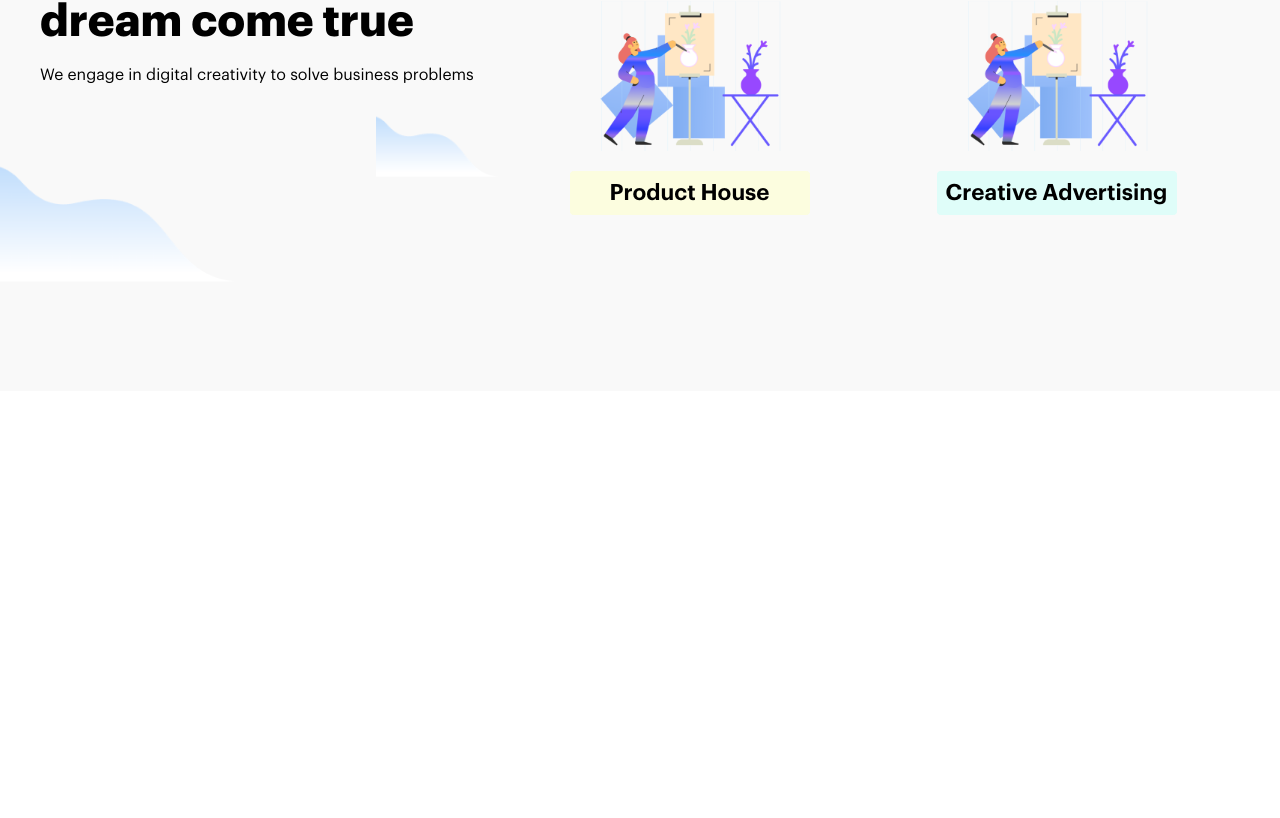
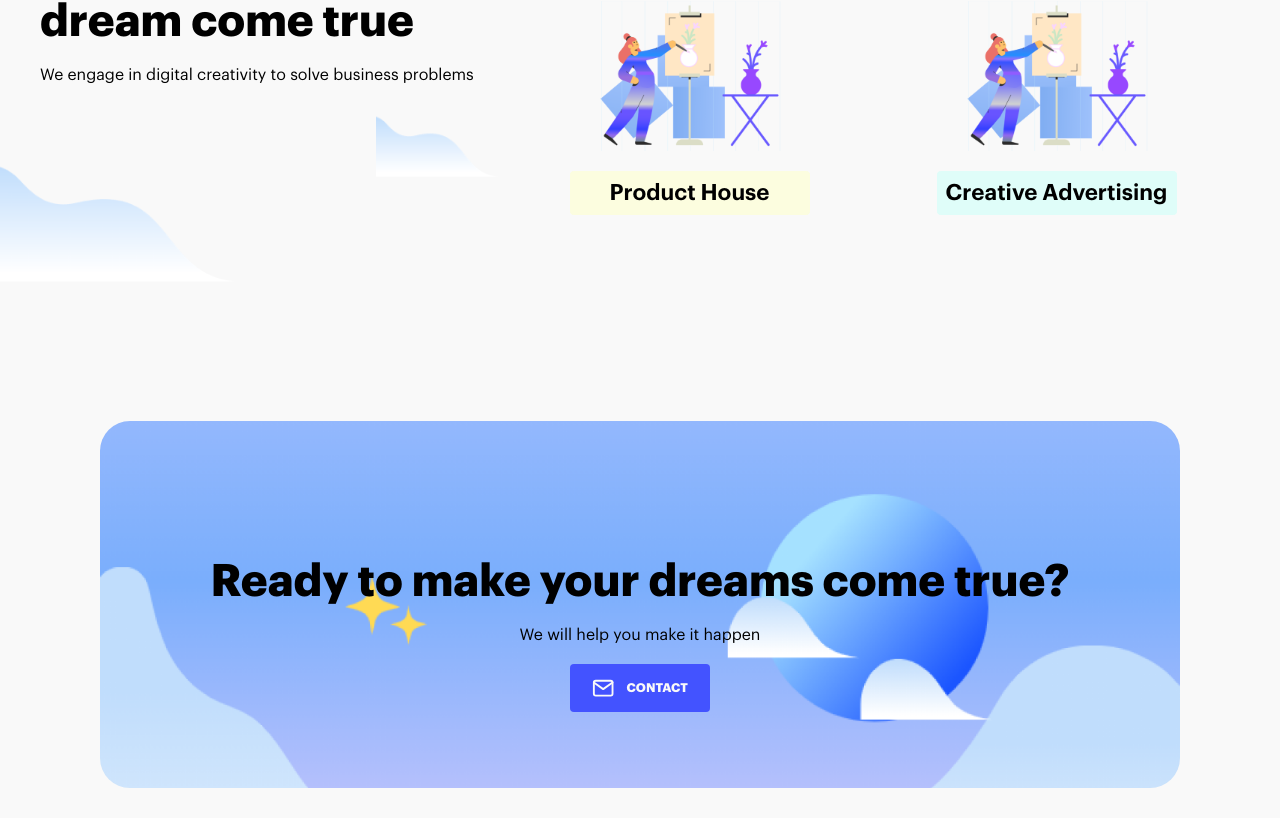
Before and after one commit to LuccaZVPS/simple-agency-spa, a React (Create React App) app: page / in a window 1280 px wide. Shown: the part 1209-2027 px from the top of the page. Before the commit the page ends 1600 px from the top, so only its background shows below. Built offline with nearby package versions, Linux system fonts and the light colour scheme.

Commit message:
feat:add contact session

```diff
--- /dev/null
+++ b/src/components/Contact/index.tsx
@@ -0,0 +1,15 @@
+import { ContactButton } from "../shared/ContactButton";
+import { Container } from "./styles";
+
+export function Contact() {
+  return (
+    <Container>
+      <img src="/contact-background.png" alt="" />
+      <div className="content-contact">
+        <h2>Ready to make your dreams come true?</h2>
+        <p>We will help you make it happen</p>
+        <ContactButton />
+      </div>
+    </Container>
+  );
+}
--- /dev/null
+++ b/src/components/Contact/styles.ts
@@ -0,0 +1,83 @@
+import styled from "styled-components";
+
+export const Container = styled.div`
+  width: 100%;
+  display: flex;
+  justify-content: center;
+  padding: 30px;
+  padding-left: 100px;
+  padding-right: 100px;
+  position: relative;
+  img {
+    width: 100%;
+    height: auto;
+    border-radius: 30px;
+  }
+  .content-contact {
+    position: absolute;
+    width: 100%;
+    height: 100%;
+    border-radius: 30px;
+    display: flex;
+    flex-direction: column;
+    justify-content: center;
+    align-items: center;
+    background-repeat: no-repeat;
+    background-size: cover;
+    gap: 20px;
+    h2 {
+      font-size: 3.5rem;
+    }
+    p {
+      font-size: 1.1rem;
+    }
+  }
+
+  @media (max-width: 1450px) {
+    .content-contact {
+      height: 100%;
+      background-size: auto;
+
+      h2 {
+        text-align: center;
+        width: 100%;
+        font-size: 2.8rem;
+      }
+      p {
+        font-size: 1rem;
+      }
+    }
+  }
+
+  @media (max-width: 1200px) {
+    padding-left: 30px;
+    padding-right: 30px;
+    .content-contact {
+      h2 {
+        font-size: 2.4rem;
+      }
+      p {
+        font-size: 0.9rem;
+      }
+    }
+  }
+
+  @media (max-width: 850px) {
+    padding-left: 5px;
+    padding-right: 5px;
+    height: 400px;
+    img {
+      height: 400px;
+      width: auto;
+      margin-left: 280px;
+    }
+    .content-contact {
+      h2 {
+        font-size: 2rem;
+      }
+      p {
+        font-size: 0.85rem;
+      }
+    }
+  }
+`;
--- a/src/components/Wrapper/index.tsx
+++ b/src/components/Wrapper/index.tsx
@@ -1,3 +1,4 @@
+import { Contact } from "../Contact";
 import { Hero } from "../Hero";
 import { Service } from "../Service";
 import { Container } from "./styles";
@@ -7,6 +8,7 @@ export function Wrapper() {
     <Container>
       <Hero />
       <Service />
+      <Contact />
     </Container>
   );
 }
```
